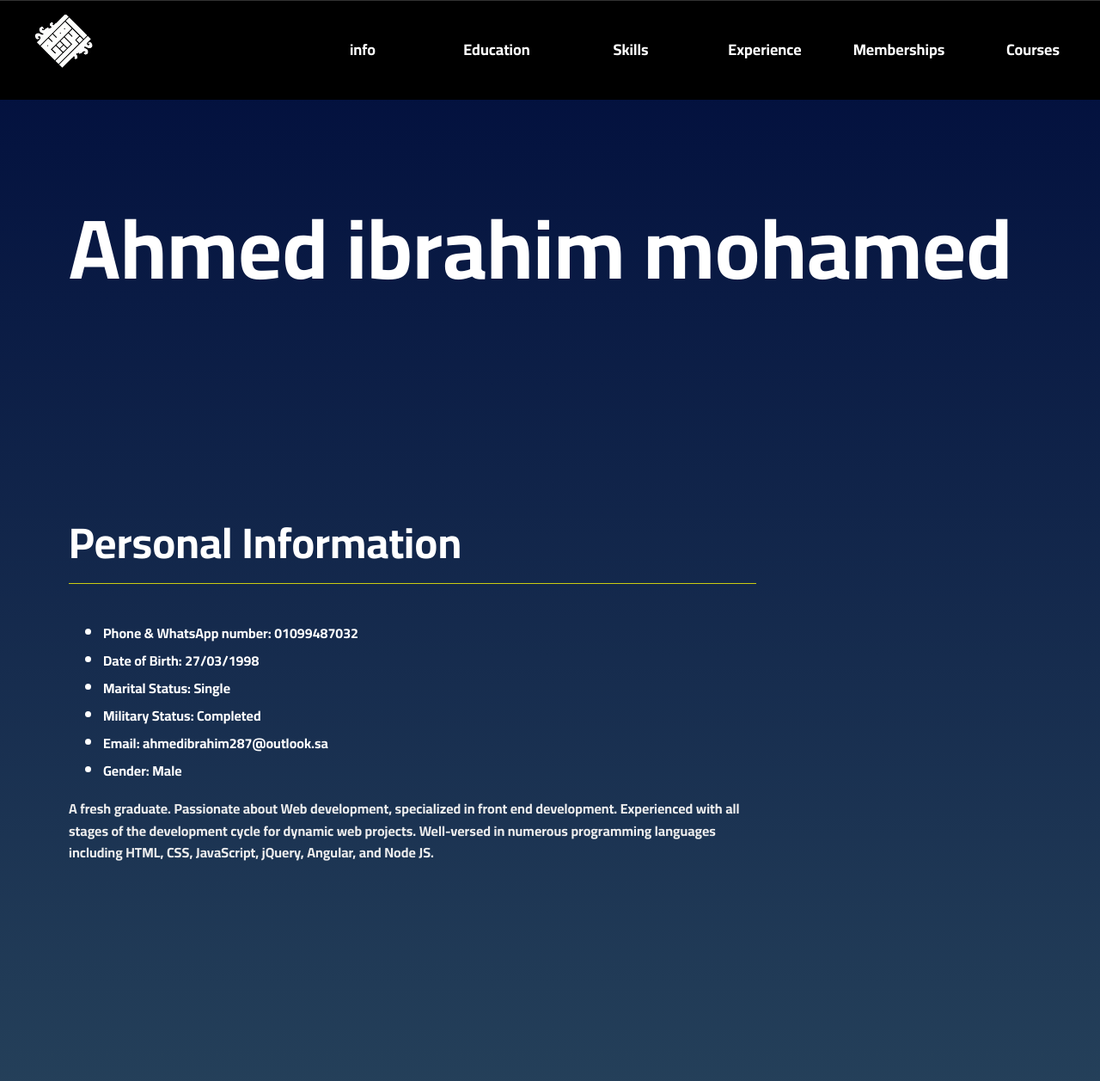
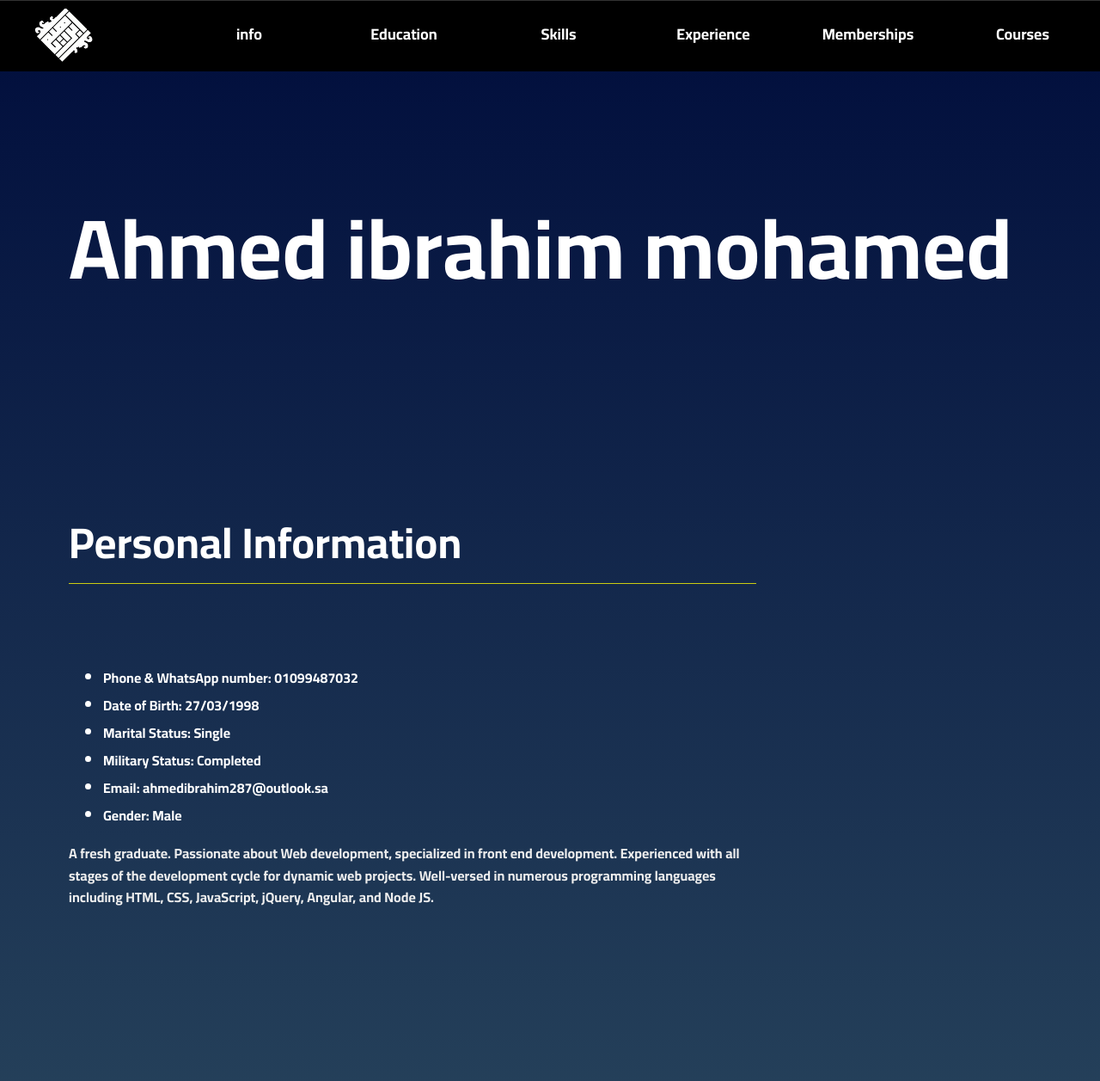
Before and after one commit to ahmedibrahiim287/my-cv, a plain HTML site: page index.html in a window 1280 px wide. Shown: the top 1257 px of the page at 86% size. Drawn offline with Linux system fonts and the light colour scheme.

Commit message:
lasssst
laaaast

```diff
--- a/css/styles.css
+++ b/css/styles.css
@@ -74,7 +74,6 @@ section {
 
 .navbar__menu .menu__link {
     display: block;
-    padding: 1em;
     font-weight: bold;
     text-decoration: none;
     color: #fff;
@@ -116,7 +115,7 @@ section {
 /* ---- Theme Rules ---- */
 /* Landing Container Styles */
 .landing__container {
-    /* padding: 1em; */
+    padding: 1em;
     text-align: left;
 }
 
@@ -269,7 +268,6 @@ section.your-nactive-class .landing__container::after {
     width: 69px;
     padding: 10px;
     position: relative;
-    top: 7px;
 }
 
 .navbar ul {
--- a/index.html
+++ b/index.html
@@ -38,7 +38,7 @@
     <!--Sections 1 -->
     <section id="info" data-nav="info">
       <div class="landing__container">
-        <h2>Personal Information</h2>
+        <h2>Personal Information</h2><br><br>
         <ul class="lihi">
           <li>Phone & WhatsApp number: 01099487032</li>
           <li>Date of Birth: 27/03/1998</li>
```
